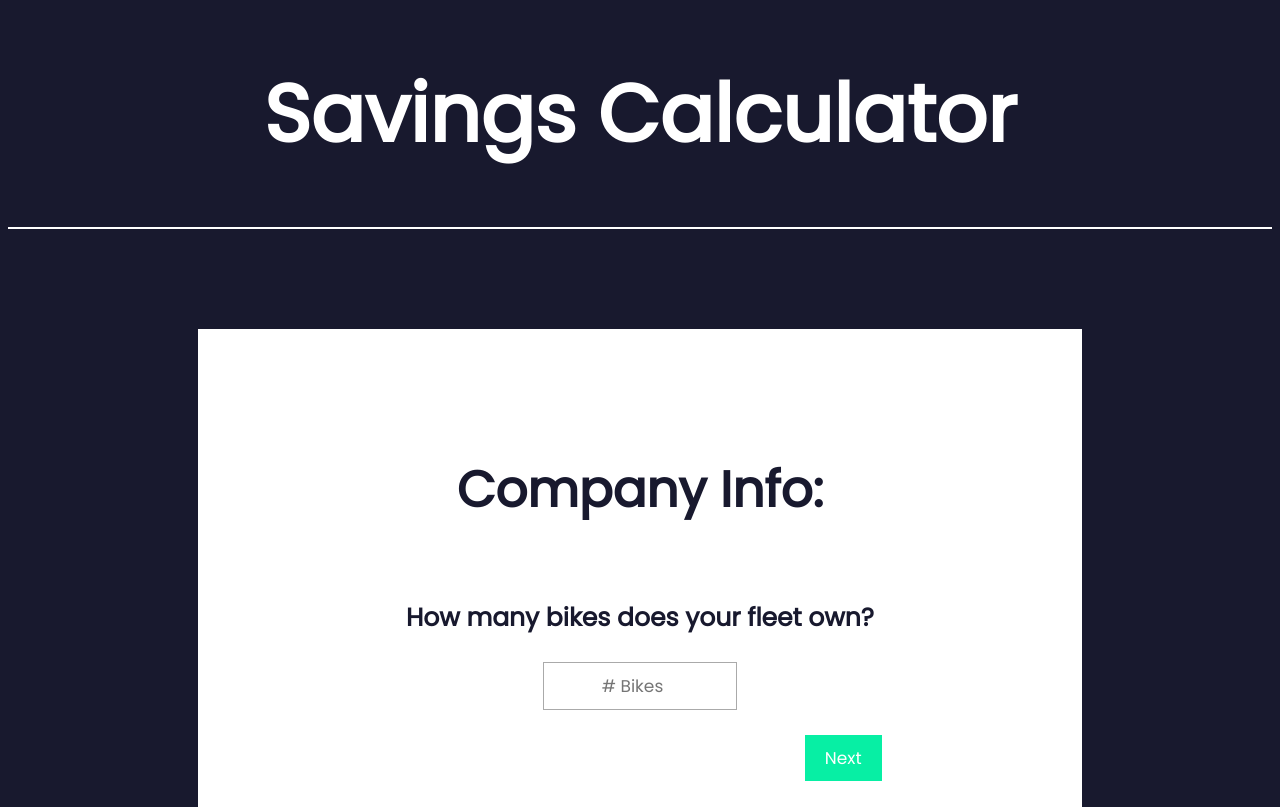
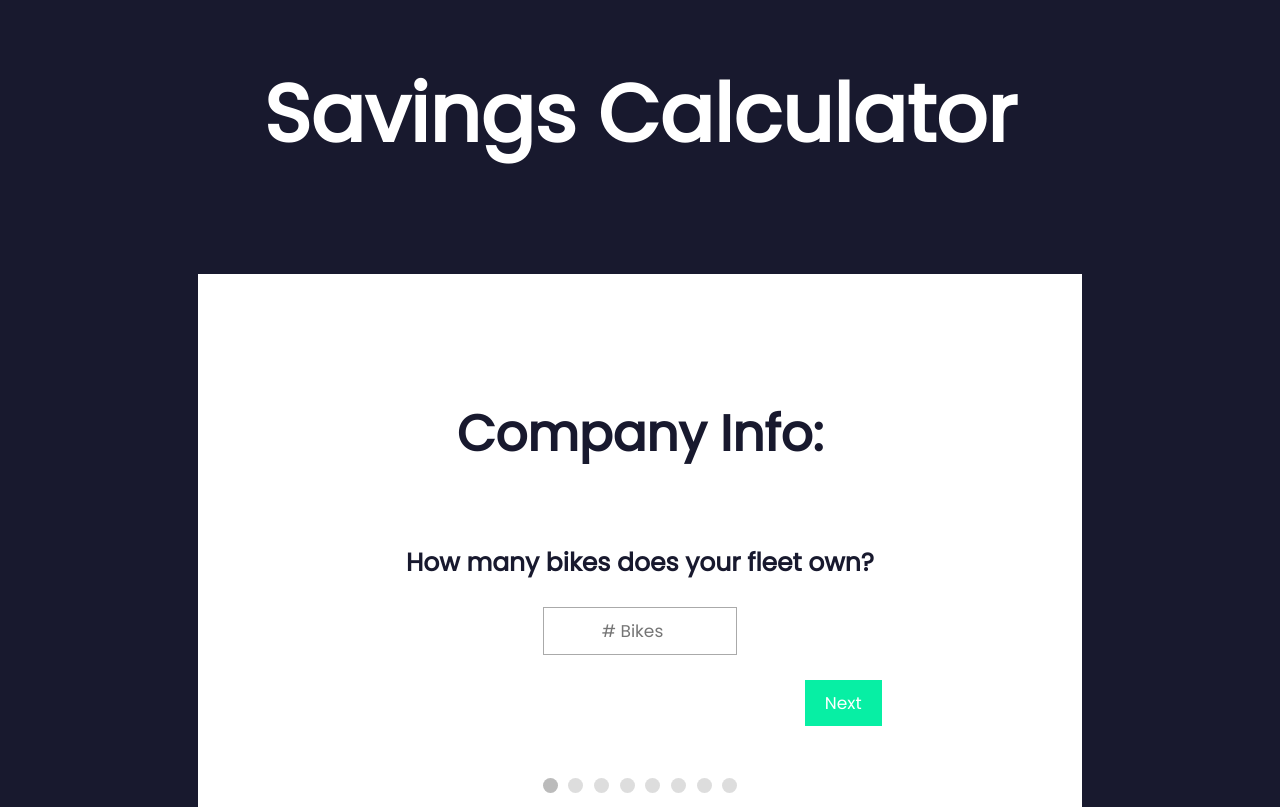
Before and after one commit to jamo01/enduosavings.github.io, a plain HTML site: page index.html in a window 1280 px wide. Shown: the top 807 px of the page. Drawn offline with Linux system fonts and the light colour scheme.

Commit message:
Update index.html

```diff
--- a/index.html
+++ b/index.html
@@ -132,7 +132,7 @@ button:hover {
 <header>
 <!--     <img src="EnduoCargo.png"> -->
     <h1>Savings Calculator</h1>
-    <hr size="4" width="100%" color="white">
+<!--     <hr size="4" width="100%" color="white"> -->
 
 </header>
 
```
